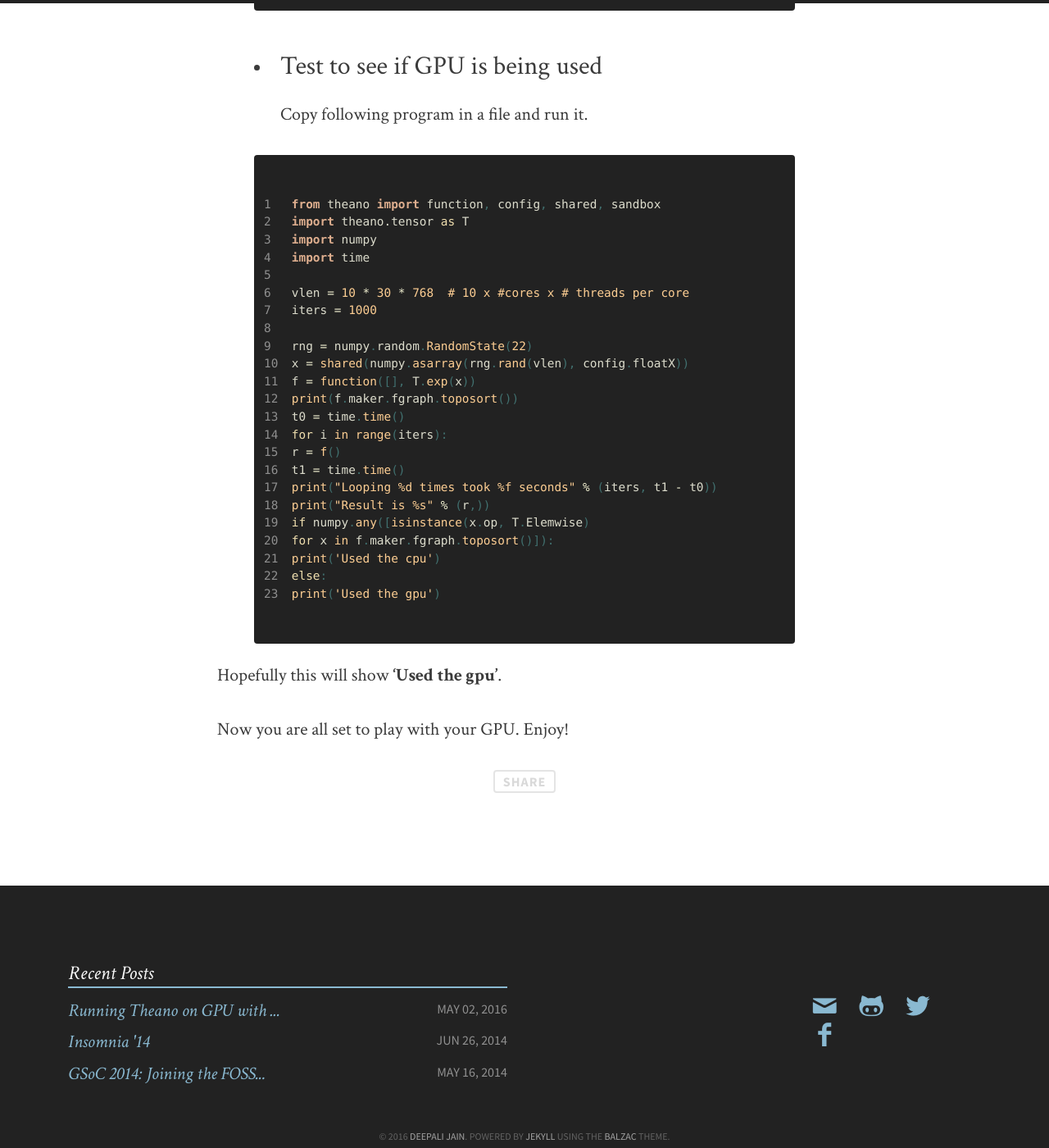
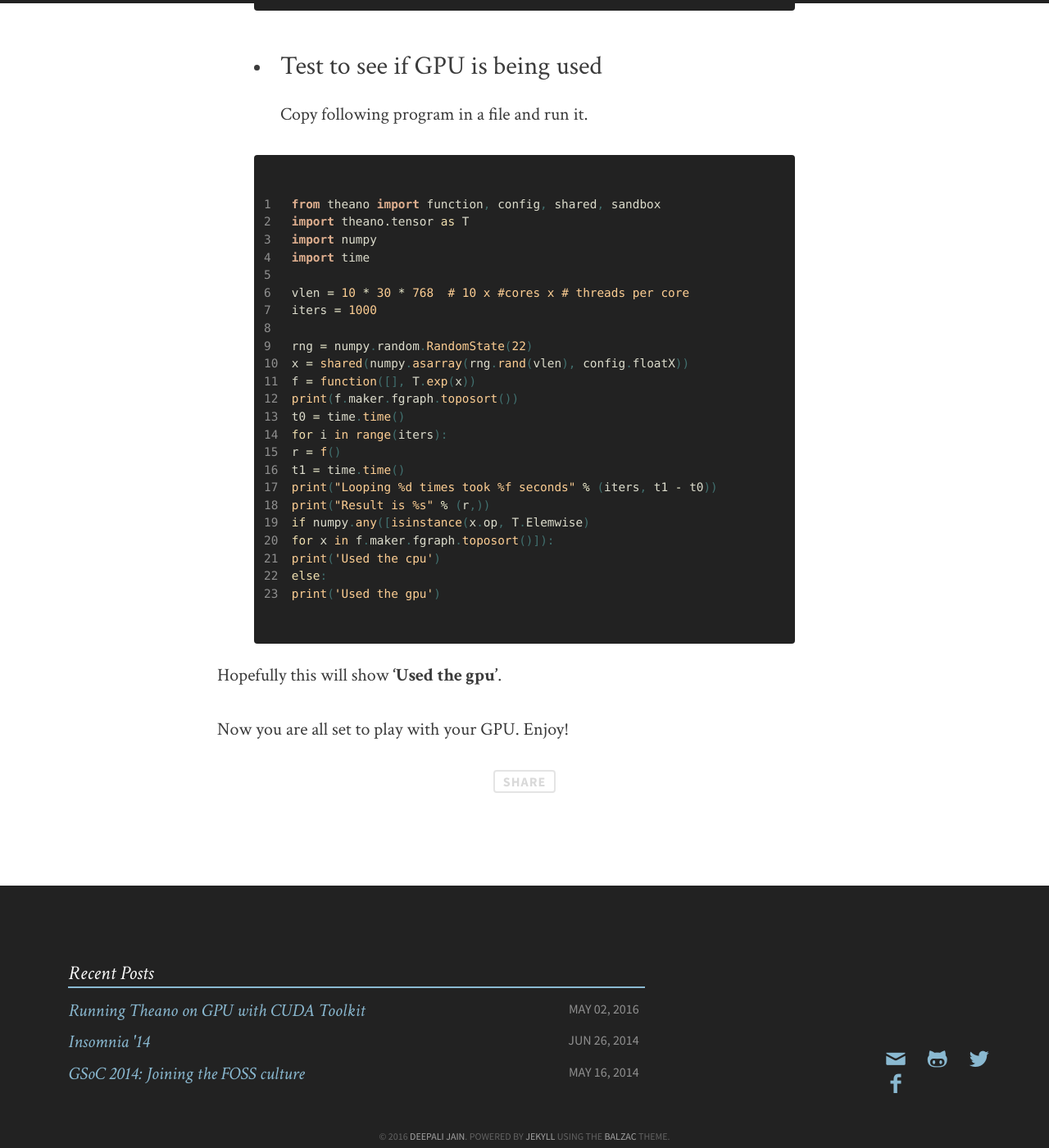
Before and after one commit to jaindeepali/jaindeepali.github.com, a Jekyll site: the page built from _posts/2016-05-02-CUDA-Theano.md, in a window 1280 px wide and 1400 px high, scrolled down 6062 px. Shown: the whole window at 82% size. Built offline with Jekyll 4.4.1, drawn with Linux system fonts in a browser that asks for light colours; comment, search, counter and statistics services are not loaded.

Commit message:
Change footer design

```diff
--- a/_includes/footer.html
+++ b/_includes/footer.html
@@ -5,7 +5,7 @@
         <p class="list-title">Recent Posts</p>
         {% for post in site.posts | limit:3 %} <!-- for1 -->
             <li>
-              <span class="recent-title"><a href="{{ site.url }}{{ post.url }}" title="{{ post.title }}">{{ post.title | strip_html | strip_newlines | truncate: 30 }} </a></span>
+              <span class="recent-title"><a href="{{ site.url }}{{ post.url }}" title="{{ post.title }}">{{ post.title | strip_html | strip_newlines | truncate: 50 }} </a></span>
               <span class="date">{{post.date | date: "%b %d, %Y" }}</span>
             </li>
         {% endfor %}
--- a/_posts/2016-05-02-CUDA-Theano.md
+++ b/_posts/2016-05-02-CUDA-Theano.md
@@ -4,6 +4,7 @@ title: "Running Theano on GPU with CUDA Toolkit"
 comments: false
 category: articles
 tags: [Machine Learning, Theano, GPU]
+description: ""
 ---
 
 Setting up CUDA toolkit and Nvidia drivers on my **HP Pavilion 15 Notebook** kept messing up with my display manager. After numerous X-Server breakdowns, here is how I got Theano to run on GPU safely. I setup **CUDA-7.5** on **Ubuntu 14.04**.
--- a/assets/css/i.css
+++ b/assets/css/i.css
@@ -792,7 +792,7 @@ header.site-header nav ul li a:hover {
   display: block;
   float: none;
   font-size: 32px;
-  margin-bottom: 66px;
+  /* margin-bottom: 66px; */
   position: relative;
 }
 .archive-wrap .post-list li a {
@@ -838,8 +838,9 @@ header.site-header nav ul li a:hover {
   transition: all 1s ease-in-out;
 }
 .archive-wrap .post-list li h1 {
-  font-size: 32px;
+  font-size: 30px;
   font-style: italic;
+  margin: 0px;
 }
 .archive-wrap .post-list .summary {
   font-size: 18px;
@@ -1030,9 +1031,9 @@ footer .list-title {
 footer .prev-posts {
   display: inline;
   float: left;
-  width: 57.0%;
+  width: 60%;
   margin: 0 1.5%;
-  max-width: 600px;
+  max-width: 800px;
   min-height: 250px;
   padding-left: 5vw;
 }
@@ -1058,7 +1059,7 @@ footer .prev-posts li {
 footer .prev-posts li .recent-title {
   display: inline;
   float: left;
-  width: 64.16667%;
+  width: 65.16667%;
   margin: 0 1.25%;
   font-style: italic;
 }
@@ -1070,7 +1071,7 @@ footer .prev-posts li span.date {
   color: rgba(217, 217, 217, 0.6);
   display: inline;
   float: left;
-  width: 30.83333%;
+  width: 28.83333%;
   margin: 0 1.25%;
   position: relative;
   font-size: 16px;
@@ -1080,13 +1081,13 @@ footer .prev-posts li span.date {
 }
 footer .social {
   position: absolute;
-  top: 109px;
+  bottom: 40px;
   display: inline;
   float: left;
-  width: 17.16667%;
+  width: 15.16667%;
   margin: 0 1.25%;
-  right: 5vw;
-  font-style: italic;
+  right: 0vw;
+  /* font-style: italic; */
 }
 footer .social a:hover {
   color: #f9f9f9;
@@ -1306,6 +1307,6 @@ footer .social ul li:last-child {
 }
 
 .foot-link span{
-  font-size: 32;
+  font-size: 26;
   margin: 10px;
 }
```
Also changed, not shown: _posts/2014-05-16-GSoC-2014.md (+1 -0 lines), _posts/2014-06-26-Insomnia.md (+1 -0 lines).
